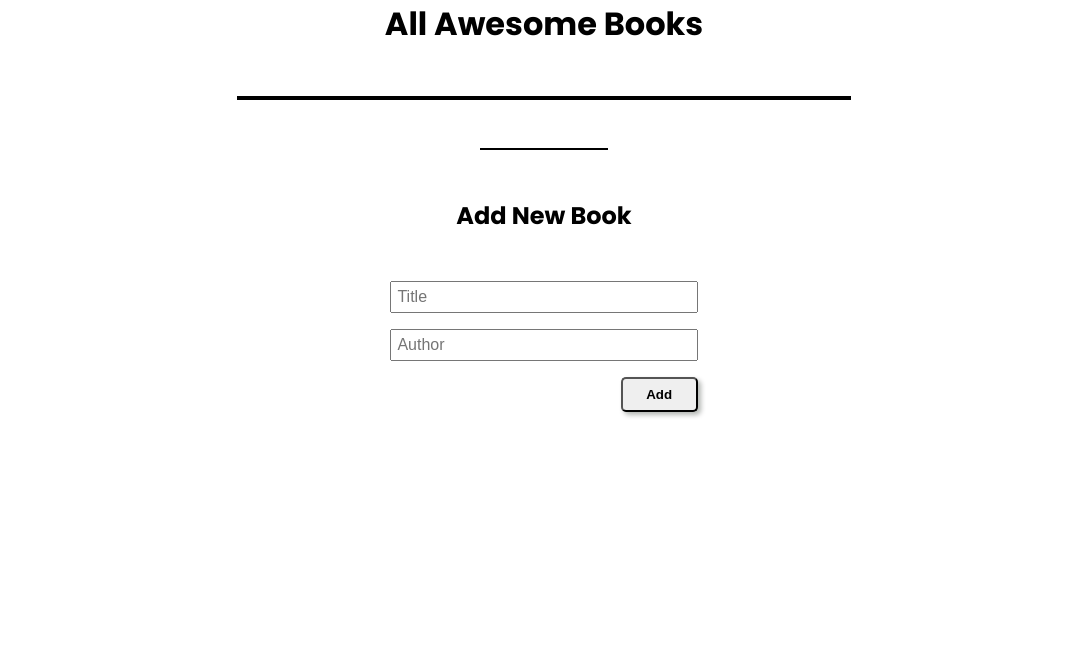
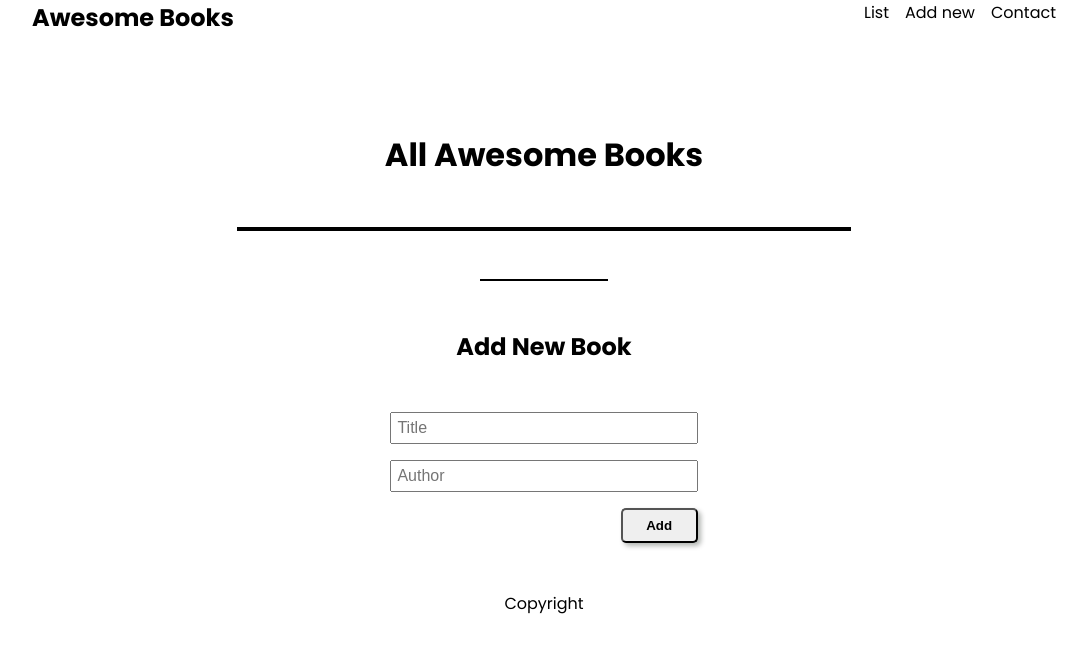
Before and after one commit to Innocent259/Awesome_books, a website: page index.html in a window 1280 px wide. Shown: the whole page, without its empty margins (96-1183 px from the left). Drawn offline with Linux system fonts and the light colour scheme.

Commit message:
Add  additional structure

```diff
--- a/index.css
+++ b/index.css
@@ -12,6 +12,20 @@
   flex-direction: column;
   gap: 3rem;
   font-family: 'Poppins', sans-serif;
+}
+
+.navbar {
+  display: flex;
+  justify-content: space-between;
+}
+
+ul {
+  display: flex;
+  gap: 1rem;
+}
+
+li {
+  list-style: none;
 }
 
 button {
--- a/index.html
+++ b/index.html
@@ -11,6 +11,15 @@
         <title>Awesome Books</title>
     </head>
     <body class="container">
+        <nav class="navbar">
+            <h1 class="nav-title">Awesome Books</h1>
+            <ul>
+                <li>List</li>
+                <li>Add new</li>
+                <li>Contact</li>
+            </ul>
+        </nav>
+        <div class="time"></div>
         <h1>All Awesome Books</h1>
         <div class="booklist">
         </div>
@@ -21,6 +30,9 @@
             <input type="text" id="author" placeholder="Author">
             <button class="add-button" type="submit">Add</button>
         </form>
+        <footer>
+            <p>Copyright</p>
+        </footer>
         <script src="index.js"></script>
     </body>
 </html>
```
